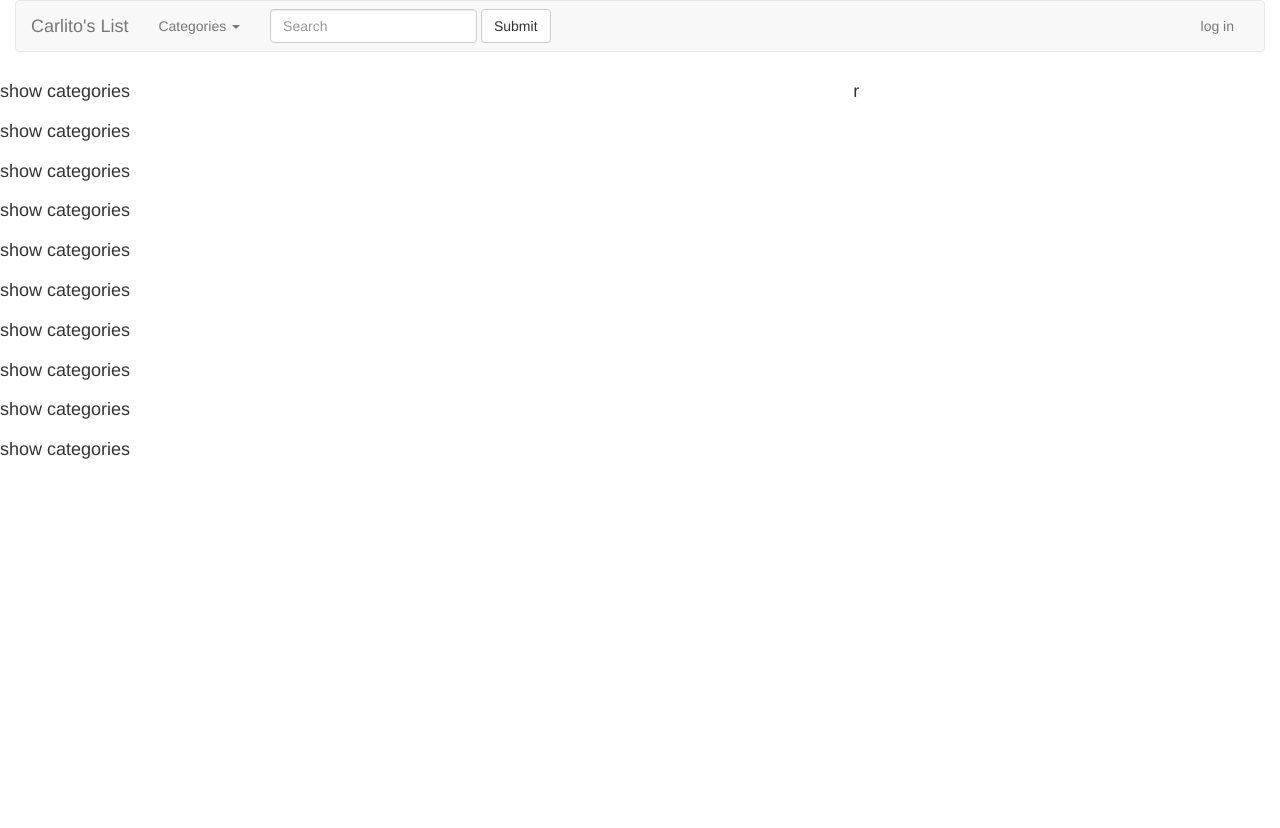
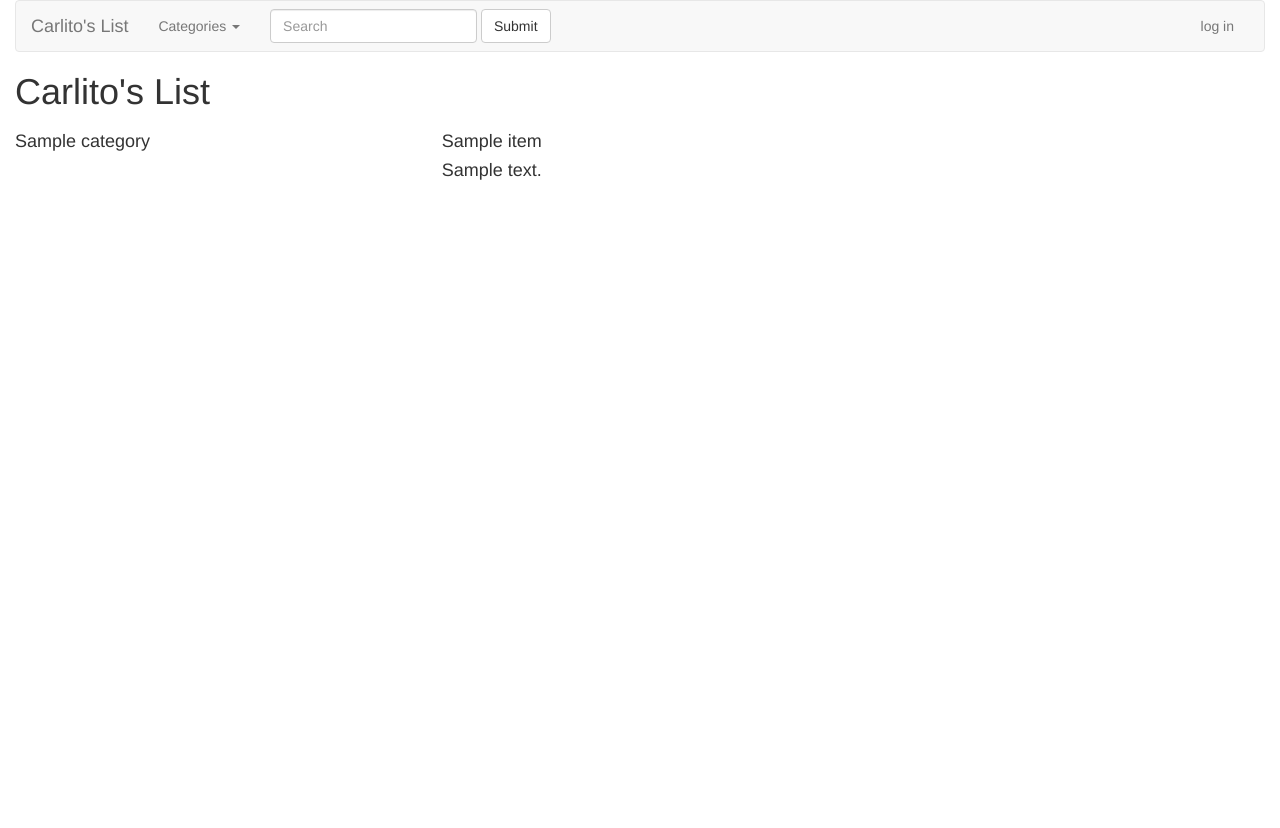
Before and after one commit to salah93/catalog_app, a Flask app: template templates/home_page.html in a window 1280 px wide. After the commit the page ends 180 px from the top, so only its background shows below. Run offline with Flask 2, Linux system fonts and the light colour scheme; the template is opened without the code that fills it: most values are stand-ins (such as "Sample title", 1, 10 or a date in 2020); some libraries are stand-ins or nearby versions.

Commit message:
add columns to home page, add placeholders

```diff
--- a/templates/home_page.html
+++ b/templates/home_page.html
@@ -1,20 +1,18 @@
 {% extends 'layout.html' %}
 {% block content %}
+<h1> Carlito's List </h1>
 <div class='row'>
-    <div class='col-md-8'>
-        {% for i in range(10) %}
-            <div class='row'>
-                <h4> show categories </h4>
-            </div>
+    <div class='categories col-sm-4 col-md-4'>
+        {% for category in categories %}
+            <h4> {{category}} </h4>
         {% endfor %}
     </div>
 
-    <div class='col-md-16'>
-            {% for r in range(10) %}
-        <div class='row'>
-            <h4>r</h4>
-        </div>
-            {% endfor %}
+    <div class='latest col-sm-8 col-md-8'>
+        {% for item in latest %}
+            <h4>{{item.title}}</h4>
+            <h4>{{item.description}}</h4>
+        {% endfor %}
     </div>
 </div>
 {% endblock %}
--- a/templates/item_page.html
+++ b/templates/item_page.html
@@ -0,0 +1 @@
+<!-- once you log in you can edit the item-->
--- /dev/null
+++ b/templates/no_such_category.html
@@ -0,0 +1 @@
+<h1>No such category :(</h1>
--- /dev/null
+++ b/templates/no_such_item.html
@@ -0,0 +1 @@
+<h1>No such item :(</h1>
```
